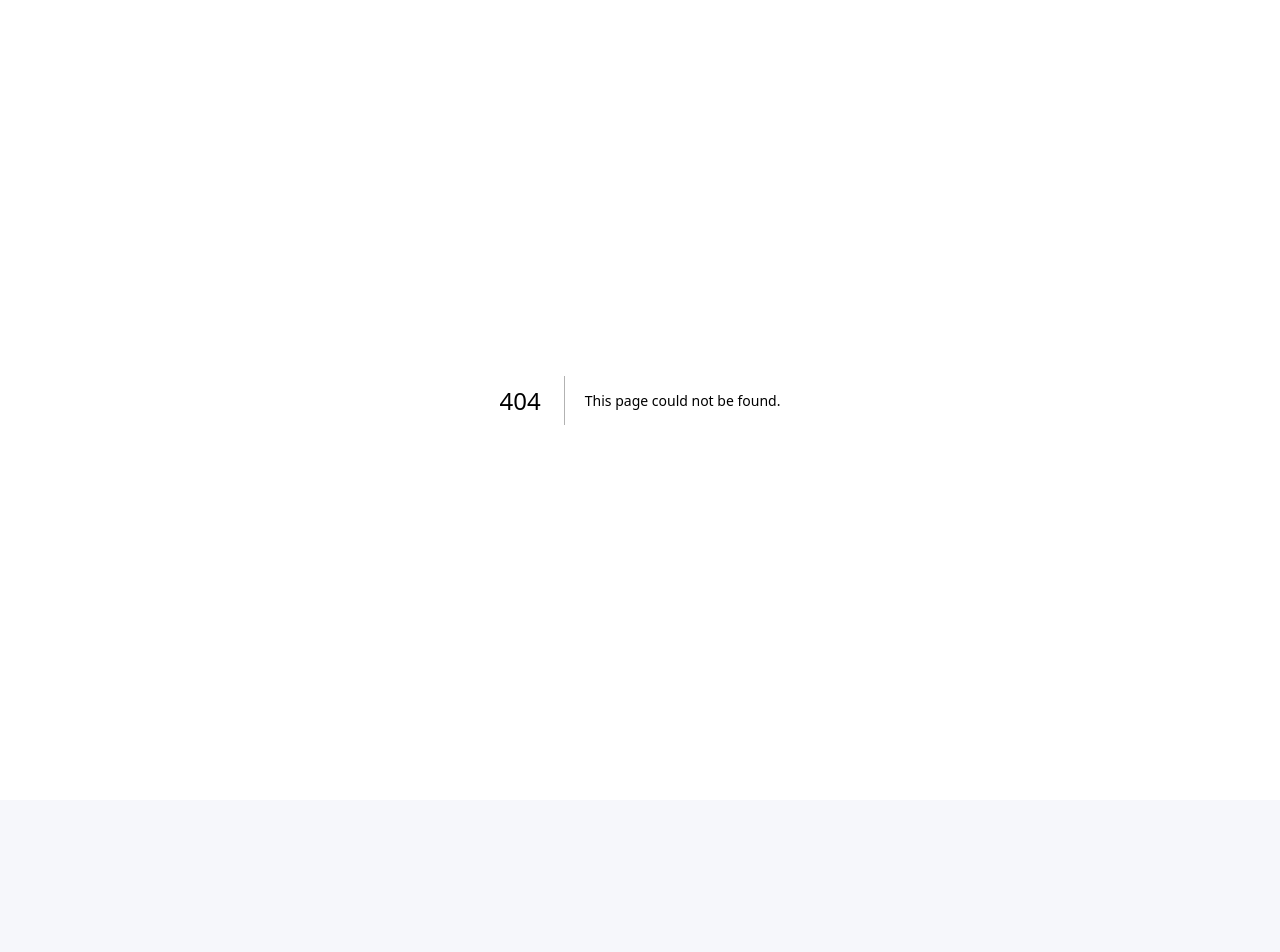
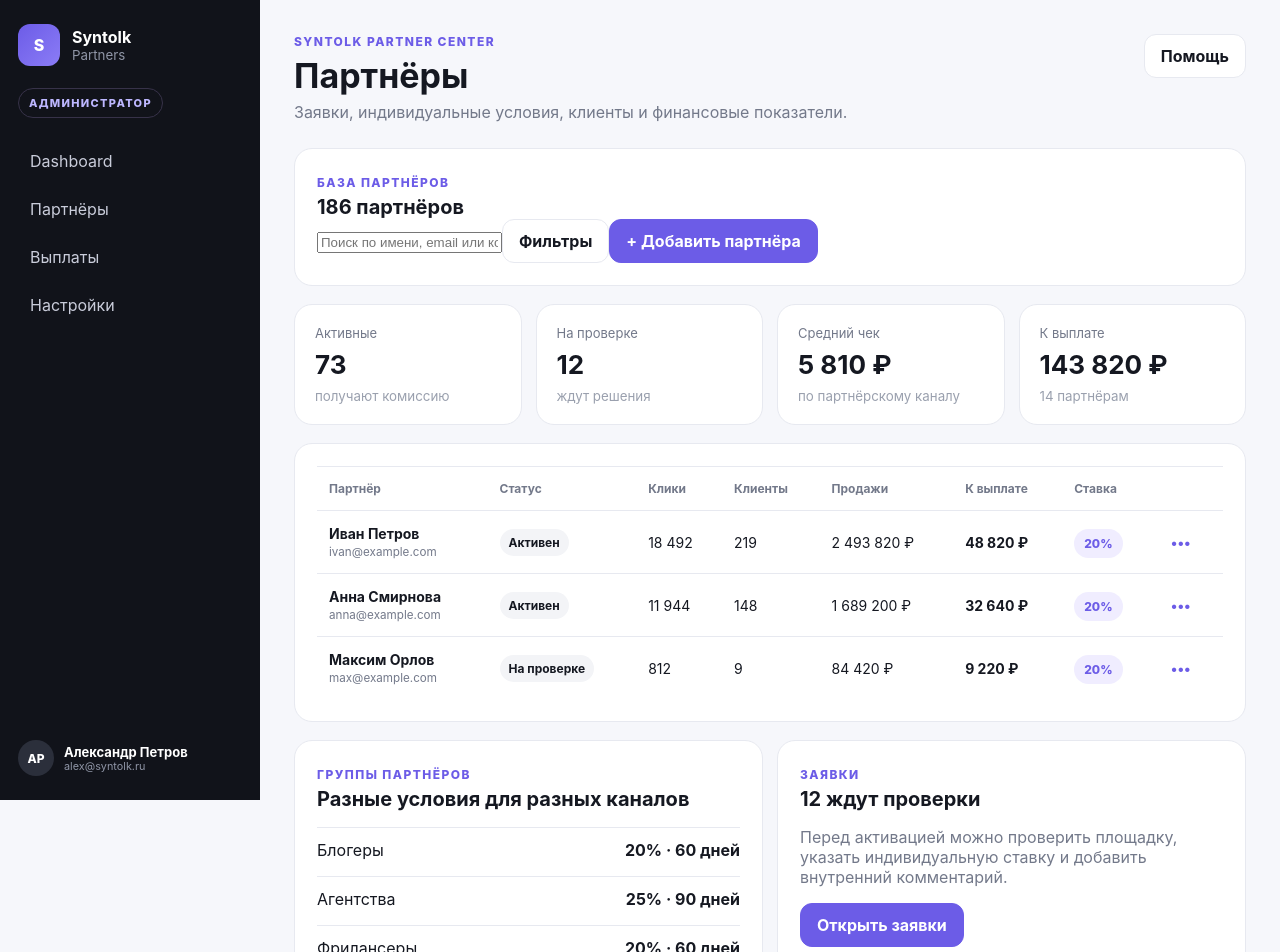
Before and after one commit to syntolkru-prog/Syntolk-partners-panel, a Next.js app: page /admin/partners in a window 1280 px wide. Before the commit this address had no page. Shown: the top 952 px of the page. Before the commit the page ends 800 px from the top, so only its background shows below. Built offline with nearby package versions, Linux system fonts and the light colour scheme.

Commit message:
feat: add Syntolk partner CRM screen app/admin/partners/page.tsx

```diff
--- /dev/null
+++ b/app/admin/partners/page.tsx
@@ -0,0 +1,75 @@
+import { Shell, Money } from "@/components/shell";
+import { partners } from "@/lib/demo-data";
+
+const nav = [
+  { href: "/admin", label: "Dashboard" },
+  { href: "/admin/partners", label: "Партнёры" },
+  { href: "/admin/payouts", label: "Выплаты" },
+  { href: "/admin/settings", label: "Настройки" },
+];
+
+export default function AdminPartnersPage() {
+  return (
+    <Shell title="Партнёры" subtitle="Заявки, индивидуальные условия, клиенты и финансовые показатели." nav={nav} role="АДМИНИСТРАТОР">
+      <section className="toolbar card compact">
+        <div>
+          <span className="eyebrow">БАЗА ПАРТНЁРОВ</span>
+          <h2>186 партнёров</h2>
+        </div>
+        <div className="toolbar-actions">
+          <input className="input" placeholder="Поиск по имени, email или коду" />
+          <button className="button secondary">Фильтры</button>
+          <button className="button primary">+ Добавить партнёра</button>
+        </div>
+      </section>
+
+      <section className="stat-grid">
+        <article><span>Активные</span><strong>73</strong><small>получают комиссию</small></article>
+        <article><span>На проверке</span><strong>12</strong><small>ждут решения</small></article>
+        <article><span>Средний чек</span><strong><Money value={5810}/></strong><small>по партнёрскому каналу</small></article>
+        <article><span>К выплате</span><strong><Money value={143820}/></strong><small>14 партнёрам</small></article>
+      </section>
+
+      <section className="card">
+        <div className="table-wrap">
+          <table>
+            <thead><tr><th>Партнёр</th><th>Статус</th><th>Клики</th><th>Клиенты</th><th>Продажи</th><th>К выплате</th><th>Ставка</th><th></th></tr></thead>
+            <tbody>
+              {partners.map((p) => (
+                <tr key={p.email}>
+                  <td><b>{p.name}</b><small className="block muted">{p.email}</small></td>
+                  <td><span className="status">{p.status}</span></td>
+                  <td>{p.clicks.toLocaleString("ru-RU")}</td>
+                  <td>{p.clients}</td>
+                  <td><Money value={p.revenue}/></td>
+                  <td><b><Money value={p.due}/></b></td>
+                  <td><span className="tag">{p.rate}%</span></td>
+                  <td><button className="kebab">•••</button></td>
+                </tr>
+              ))}
+            </tbody>
+          </table>
+        </div>
+      </section>
+
+      <section className="grid-two">
+        <article className="card">
+          <span className="eyebrow">ГРУППЫ ПАРТНЁРОВ</span>
+          <h2>Разные условия для разных каналов</h2>
+          <div className="settings-list">
+            <div><span>Блогеры</span><b>20% · 60 дней</b></div>
+            <div><span>Агентства</span><b>25% · 90 дней</b></div>
+            <div><span>Фрилансеры</span><b>20% · 60 дней</b></div>
+            <div><span>VIP партнёры</span><b>30% · 120 дней</b></div>
+          </div>
+        </article>
+        <article className="card">
+          <span className="eyebrow">ЗАЯВКИ</span>
+          <h2>12 ждут проверки</h2>
+          <p className="muted">Перед активацией можно проверить площадку, указать индивидуальную ставку и добавить внутренний комментарий.</p>
+          <button className="button primary">Открыть заявки</button>
+        </article>
+      </section>
+    </Shell>
+  );
+}
```
